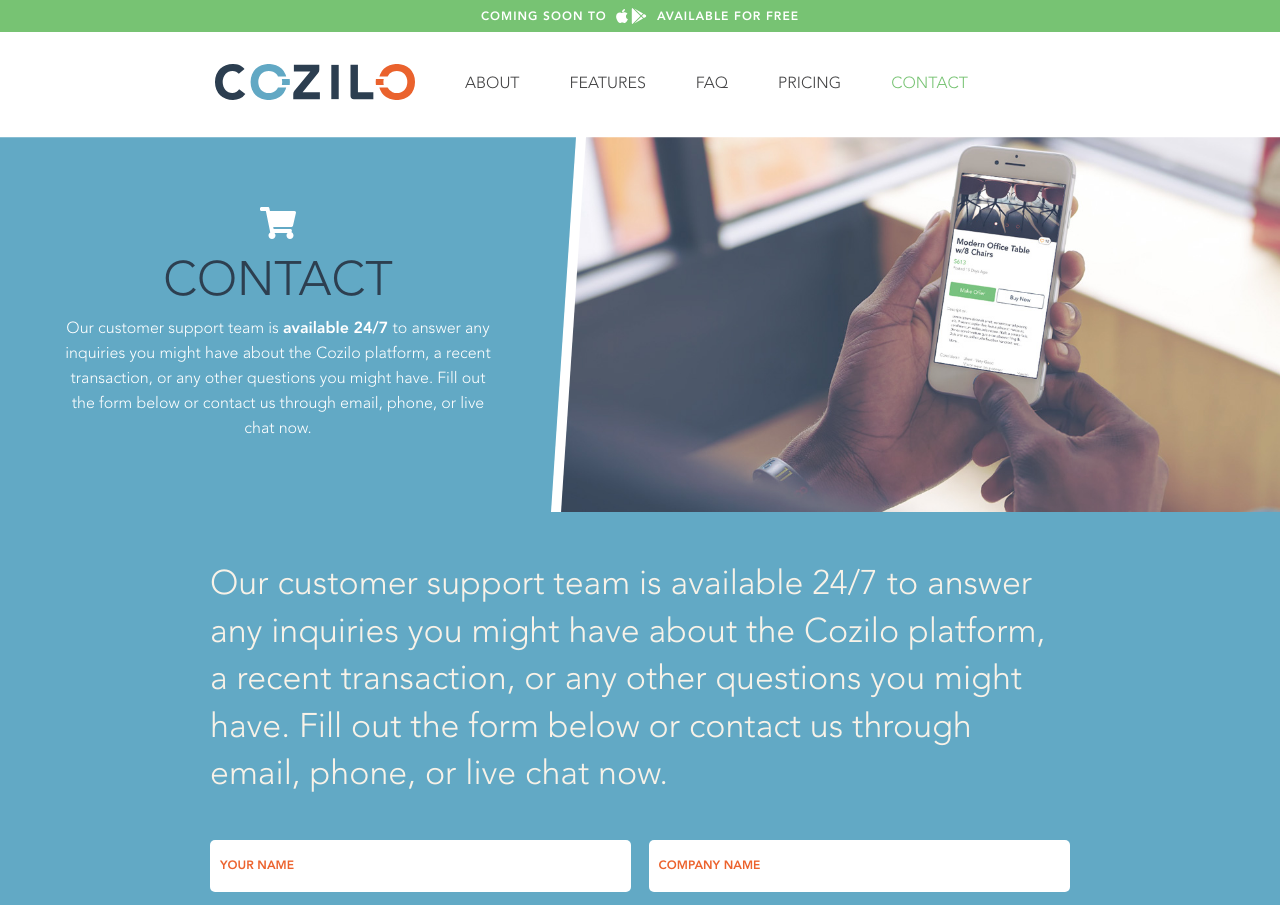
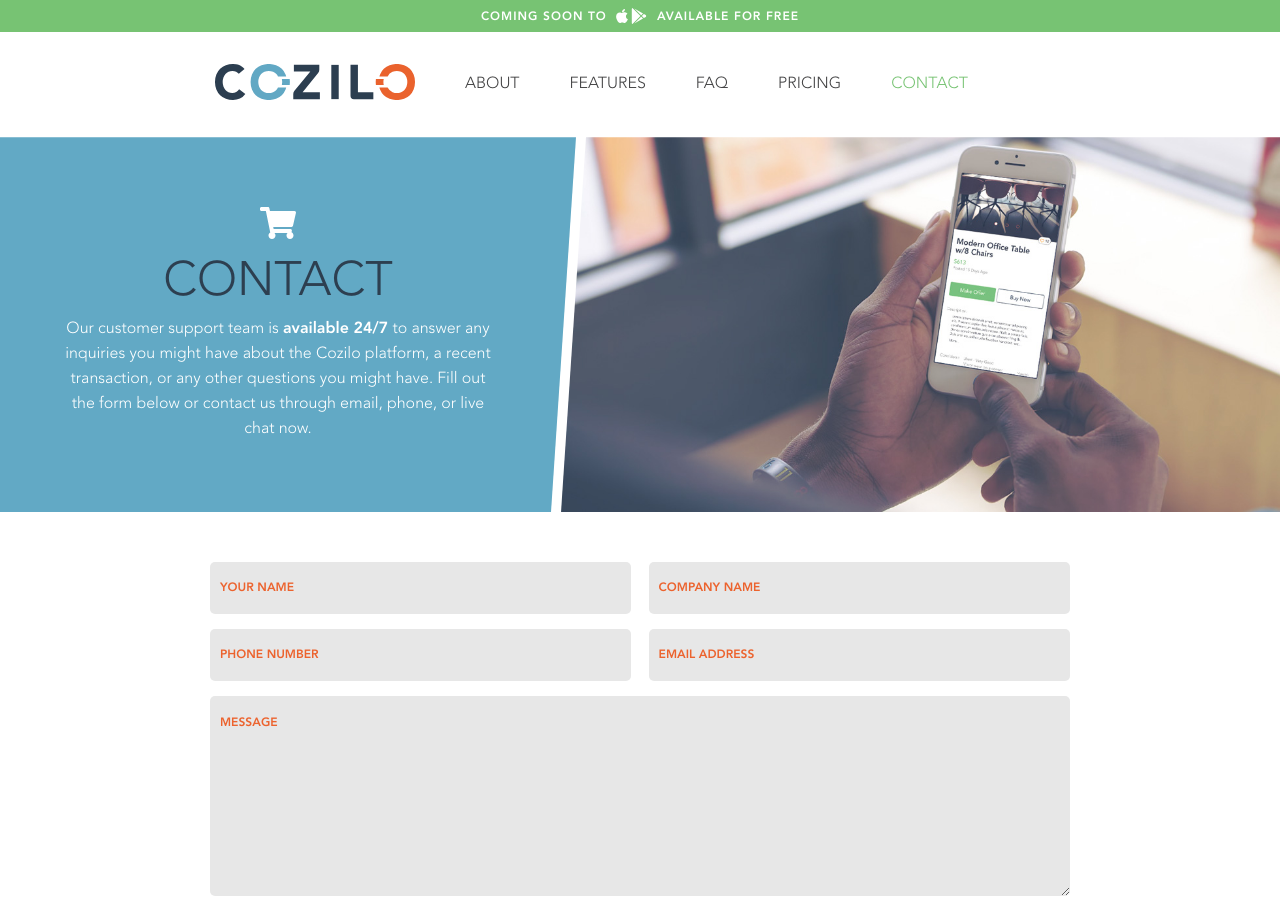
Before and after one commit to itsbrittaleigh/cozilo-marketing, a Vue app: page /contact in a window 1280 px wide. Shown: the top 905 px of the page. Built offline with nearby package versions, Linux system fonts and the light colour scheme; what vue2-collapse would draw is missing.

Commit message:
redesigning contact page

```diff
--- a/src/components/ContactForm.vue
+++ b/src/components/ContactForm.vue
@@ -1,23 +1,23 @@
 <template>
   <form @submit.prevent="submitForm" id="contact">
     <div class="fields">
-      <div class="field input hidden">
+      <div class="field input fade-in">
         <label for="name">Your Name</label>
         <input type="text" id="name" name="name" v-model="contact.name" required>
       </div>
-      <div class="field input hidden">
+      <div class="field input fade-in">
         <label for="company">Company Name</label>
         <input type="text" id="company" name="company" v-model="contact.company" required>
       </div>
-      <div class="field input hidden">
+      <div class="field input fade-in">
         <label for="phone">Phone Number</label>
         <input type="tel" id="phone" name="phone" v-model="contact.phone" required>
       </div>
-      <div class="field input hidden">
+      <div class="field input fade-in">
         <label for="email">Email Address</label>
         <input type="email" id="email" name="email" v-model="contact.email" required>
       </div>
-      <div class="field textarea hidden">
+      <div class="field textarea fade-in">
         <label for="message">Message</label>
         <textarea
           name="message"
@@ -85,7 +85,7 @@
   align-items: center;
   label {
     width: 120px;
-    background: white;
+    background: #e7e7e7;
     height: 52px;
     display: flex;
     align-items: center;
@@ -96,6 +96,7 @@
     border-radius: 0 5px 5px 0;
     height: 52px;
     flex: 1;
+    background: #e7e7e7;
   }
 }
 .field.textarea {
@@ -104,6 +105,7 @@
     position: absolute;
     top: 20px;
     left: 10px;
+    background: #e7e7e7;
   }
   textarea {
     border-radius: 5px;
@@ -112,6 +114,7 @@
     width: 100%;
     padding: 50px 10px 10px;
     height: 200px;
+    background: #e7e7e7;
   }
 }
 .button-container {
--- a/src/pages/Contact.vue
+++ b/src/pages/Contact.vue
@@ -17,14 +17,8 @@
           </p>
         </template>
       </hero-section>
-      <section class="form-container padded-section bg-lightblue">
+      <section class="form-container padded-section">
         <div class="container content-container content">
-          <p class="lead color-white fade-in">
-            Our customer support team is available 24/7 to answer any inquiries you might
-            have about the Cozilo platform, a recent transaction, or any other questions you
-            might have. Fill out the form below or contact us through email, phone, or live
-            chat now.
-          </p>
           <contact-form></contact-form>
         </div>
       </section>
```
